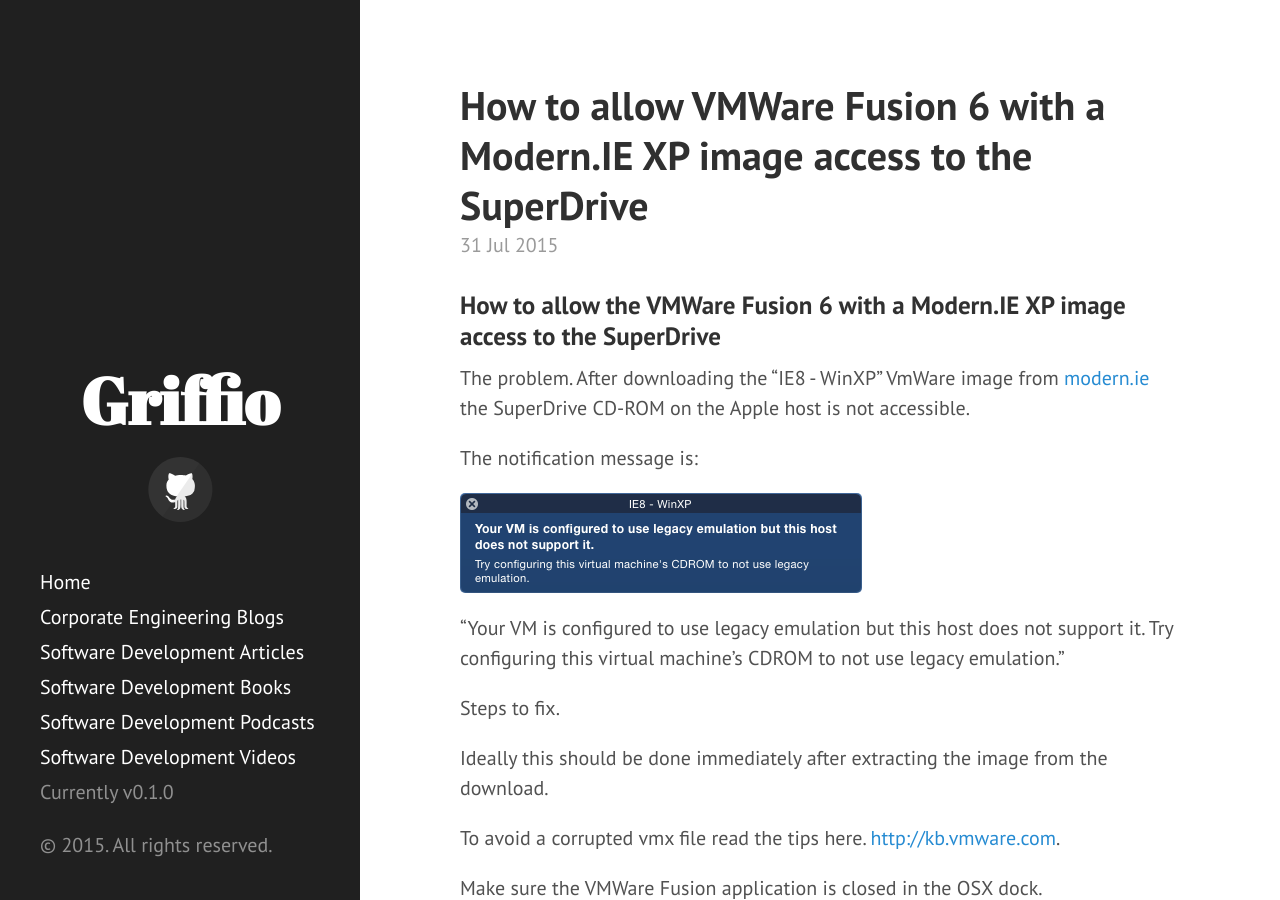
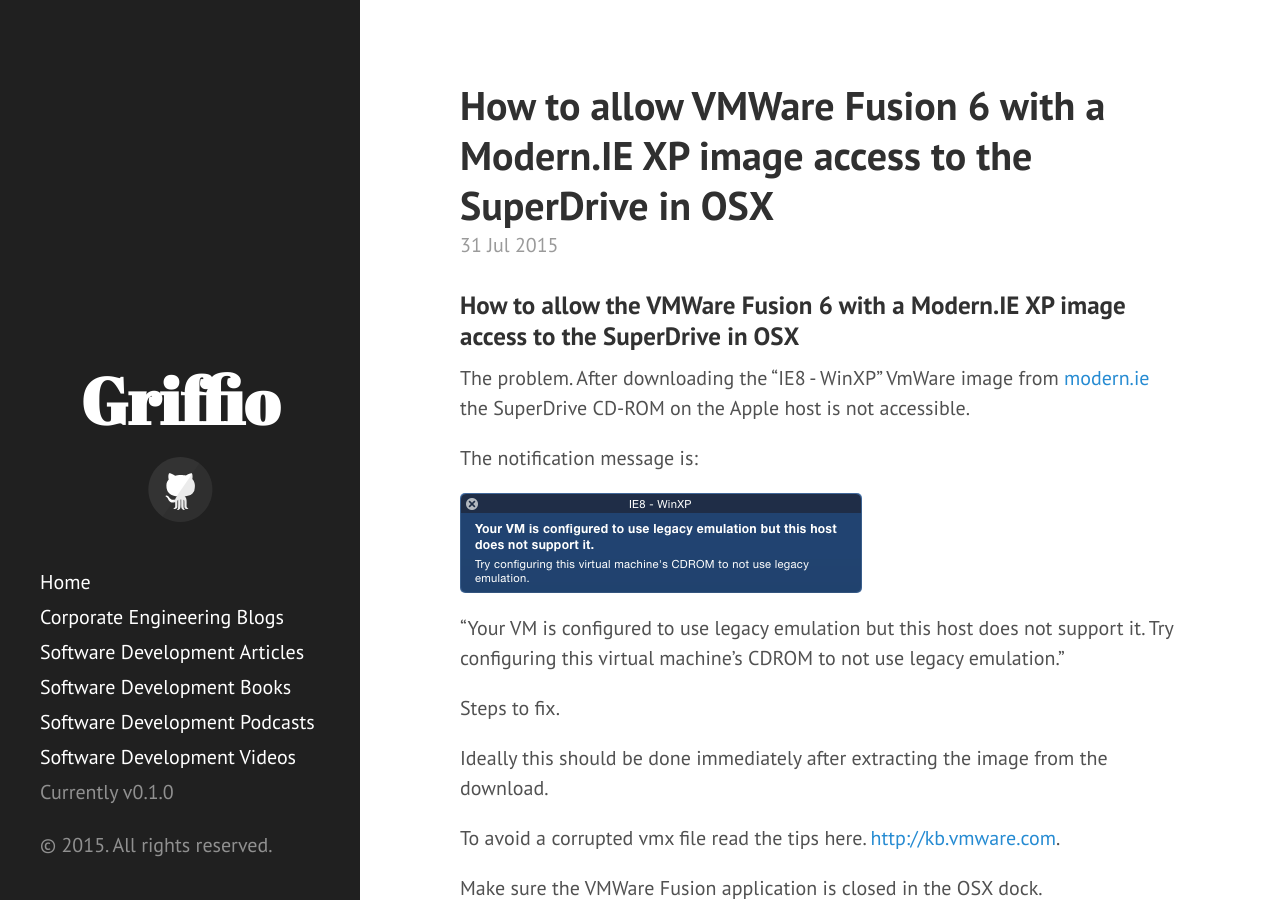
Before and after one commit to griffio/griffio.github.io, a Jekyll site: the page built from _posts/2015-07-31-VMWare-Fusion-Modern-IE-Accessing-SuperDrive.md, in a window 1280 px wide and 900 px high. Built offline with Jekyll 4.4.1, drawn with Linux system fonts in a browser that asks for light colours; nearby versions of some CDN libraries.

Commit message:
Update 2015-07-31-VMWare-Fusion-Modern-IE-Accessing-SuperDrive.md

```diff
--- a/_posts/2015-07-31-VMWare-Fusion-Modern-IE-Accessing-SuperDrive.md
+++ b/_posts/2015-07-31-VMWare-Fusion-Modern-IE-Accessing-SuperDrive.md
@@ -1,13 +1,13 @@
 ---
 layout: post
-title: How to allow VMWare Fusion 6 with a Modern.IE XP image access to the SuperDrive
+title: How to allow VMWare Fusion 6 with a Modern.IE XP image access to the SuperDrive in OSX
 category: tip
 tags: vmware
 published: true
 summary: Fixing VMWare Fusion 6 with Modern IE XP image accessing SuperDrive
 ---
 
-### How to allow the VMWare Fusion 6 with a Modern.IE XP image access to the SuperDrive
+### How to allow the VMWare Fusion 6 with a Modern.IE XP image access to the SuperDrive in OSX
 
 The problem. After downloading the "IE8 - WinXP" VmWare image from [modern.ie](http://dev.modern.ie/tools/vms/mac/)
 the SuperDrive CD-ROM on the Apple host is not accessible.
```
